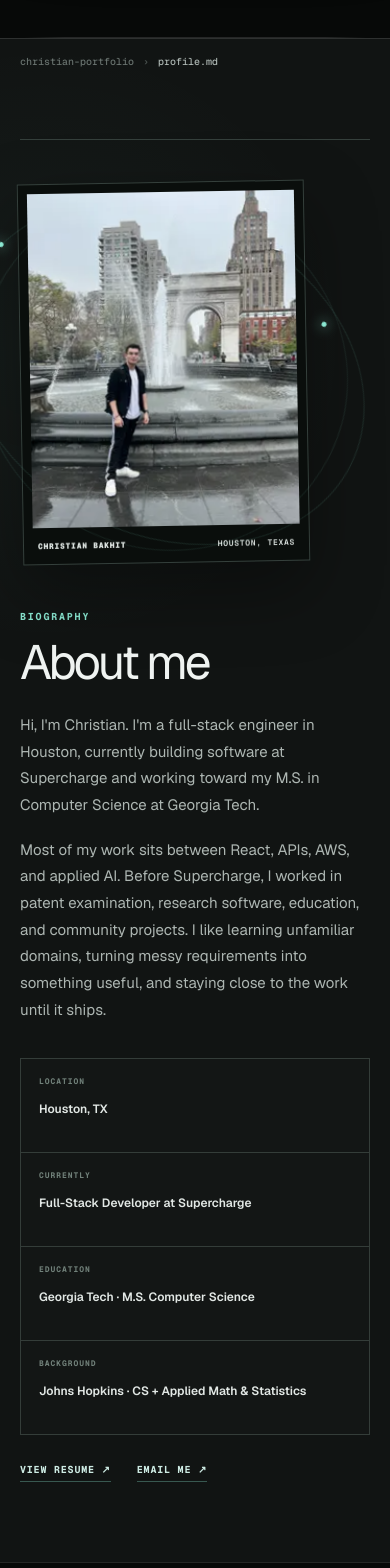
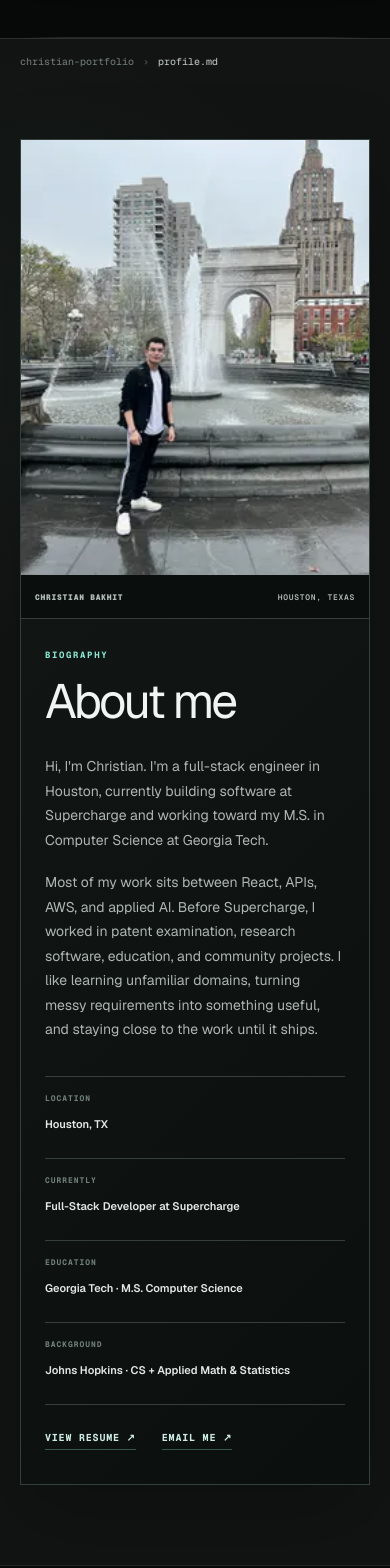
Before and after one commit to ChrisBakhit/christian-portfolio, a Next.js app: page / in a window 390 px wide. Shown: the part 1380-2948 px from the top of the page. Built offline with nearby package versions, Linux system fonts and the light colour scheme.

Commit message:
Rebuild profile panel and anchor signal flip

```diff
--- a/app/navigation.css
+++ b/app/navigation.css
@@ -121,7 +121,7 @@ main.sidebarOpen { padding-left: 268px; }
 .contactSky span:nth-child(1){left:7%;top:21%;width:6px;height:6px}.contactSky span:nth-child(2){left:18%;top:72%;opacity:.14}.contactSky span:nth-child(3){left:34%;top:13%}.contactSky span:nth-child(4){left:52%;top:48%;width:7px;height:7px;opacity:.16}.contactSky span:nth-child(5){left:67%;top:17%;opacity:.28}.contactSky span:nth-child(6){left:79%;top:62%;width:6px;height:6px}.contactSky span:nth-child(7){left:91%;top:28%;opacity:.15}.contactSky span:nth-child(8){left:43%;top:82%}
 .contactSignalArt { position:absolute!important; z-index:1!important; right:5%; top:9%; width:390px; height:280px; color:#07100d; pointer-events:none; opacity:.32; }
 .signalStar { position:absolute; right:15px; top:9px; font-size:34px; line-height:1; text-shadow:0 0 18px rgba(7,16,13,.32); animation:signalStarPulse 3.5s ease-in-out infinite; }
-.signalWaves { position:absolute; right:38px; top:42px; width:210px; height:180px; transform:rotate(-34deg) scaleX(-1); transform-origin:center; }
+.signalWaves { position:absolute; right:38px; top:42px; width:210px; height:180px; transform:rotate(-34deg) scaleX(-1); transform-origin:left bottom; }
 .signalWaves i { position:absolute; left:0; bottom:0; width:70px; height:70px; border:3px solid transparent; border-top-color:#07100d; border-radius:50%; opacity:0; animation:contactBroadcast 3.6s ease-out infinite; }
 .signalWaves i:nth-child(2) { animation-delay:1.2s; }.signalWaves i:nth-child(3) { animation-delay:2.4s; }
 .signalDish { position:absolute; left:20px; bottom:16px; width:145px; height:72px; overflow:hidden; border-bottom:9px solid #07100d; border-radius:0 0 100px 100px; transform:rotate(20deg); animation:dishFloat 5s ease-in-out infinite; }
@@ -145,24 +145,20 @@ main.sidebarOpen { padding-left: 268px; }
 .profileConstellation i:nth-of-type(1){left:9%;top:59%;width:105px;transform:rotate(-48deg)}.profileConstellation i:nth-of-type(2){left:30%;top:24%;width:96px;transform:rotate(35deg)}.profileConstellation i:nth-of-type(3){left:54%;top:46%;width:132px;transform:rotate(-30deg)}
 .profileDocument { max-width:900px; }
 .profileRoute { max-width:1160px; margin:auto; }
-.profileBio { position:relative; z-index:2; display:grid; grid-template-columns:minmax(260px,320px) minmax(0,1fr); gap:clamp(46px,5vw,72px); align-items:start; max-width:1080px; margin:44px auto 0; padding-top:42px; border-top:1px solid #35403c; }
-.profilePhoto { position:relative; width:100%; margin:0; padding:9px; border:1px solid #35403c; background:#0a0e0c; box-shadow:0 28px 70px rgba(0,0,0,.35); transform:rotate(-1deg); }
-.profilePhoto img { position:relative; z-index:1; display:block; width:100%; aspect-ratio:4/5; object-fit:cover; filter:saturate(.78); transition:filter .45s ease; }
+.profileBio { position:relative; z-index:2; display:grid; grid-template-columns:minmax(260px,320px) minmax(0,1fr); align-items:stretch; max-width:1080px; margin:44px auto 0; overflow:hidden; border:1px solid #35403c; background:linear-gradient(135deg,rgba(20,25,23,.98),rgba(11,15,14,.98)); box-shadow:0 30px 80px rgba(0,0,0,.22); }
+.profilePhoto { position:relative; width:100%; height:100%; margin:0; padding:0; border-right:1px solid #35403c; background:#0a0e0c; }
+.profilePhoto img { display:block; width:100%; height:calc(100% - 43px); min-height:430px; object-fit:cover; object-position:center; filter:saturate(.82); transition:filter .4s ease; }
 .profilePhoto:hover img { filter:saturate(1); }
-.profilePhoto figcaption { position:relative; z-index:2; display:flex; justify-content:space-between; gap:12px; padding:13px 5px 4px; color:#dbe2df; font:600 8px var(--font-mono); text-transform:uppercase; letter-spacing:.09em; }
-.profilePhotoOrbit { position:absolute; z-index:0; inset:-20px; border:1px solid rgba(139,233,211,.11); border-radius:50%; transform:rotate(-12deg); animation:profileOrbit 18s linear infinite; }
-.profilePhotoOrbit:before { content:""; position:absolute; inset:22px -15px; border:1px solid rgba(139,233,211,.08); border-radius:50%; }
-.profilePhotoOrbit i { position:absolute; width:5px; height:5px; border-radius:50%; background:var(--teal); box-shadow:0 0 12px var(--teal); }
-.profilePhotoOrbit i:nth-child(1){left:14%;top:20%}.profilePhotoOrbit i:nth-child(2){right:8%;top:47%}.profilePhotoOrbit i:nth-child(3){left:36%;bottom:1%}
-.profileCopy { max-width:680px; padding-top:5px; }
-.profileEyebrow { margin:0 0 17px!important; color:var(--teal)!important; font:650 10px var(--font-mono)!important; letter-spacing:.18em; }
-.profileCopy h2 { margin:0 0 28px; color:#f0f4f2; font-size:clamp(48px,5vw,70px); line-height:.92; letter-spacing:-.06em; }
-.profileCopy>p:not(.profileEyebrow) { margin:0 0 18px; color:#adb6b2; font-size:15px; line-height:1.78; }
-.profileFacts { display:grid; grid-template-columns:repeat(2,minmax(0,1fr)); margin-top:34px; border-top:1px solid #343d39; border-left:1px solid #343d39; }
-.profileFacts div { min-height:94px; padding:17px 18px; border-right:1px solid #343d39; border-bottom:1px solid #343d39; background:rgba(255,255,255,.012); }
-.profileFacts small { display:block; margin-bottom:10px; color:#71817a; font:650 8px var(--font-mono); letter-spacing:.12em; }
-.profileFacts strong { color:#e2e8e5; font-size:12px; line-height:1.5; font-weight:550; }
-.profileLinks { display:flex; gap:26px; margin-top:28px; }
+.profilePhoto figcaption { display:flex; justify-content:space-between; gap:12px; height:43px; align-items:center; padding:0 14px; color:#aeb9b4; font:600 8px var(--font-mono); text-transform:uppercase; letter-spacing:.09em; }
+.profileCopy { max-width:none; padding:clamp(38px,5vw,68px); }
+.profileEyebrow { margin:0 0 18px!important; color:var(--teal)!important; font:650 9px var(--font-mono)!important; letter-spacing:.18em; }
+.profileCopy h2 { margin:0 0 30px; color:#f0f4f2; font-size:clamp(48px,5vw,68px); line-height:.94; letter-spacing:-.055em; }
+.profileCopy>p:not(.profileEyebrow) { max-width:620px; margin:0 0 18px; color:#adb6b2; font-size:14px; line-height:1.75; }
+.profileFacts { display:grid; grid-template-columns:repeat(2,minmax(0,1fr)); gap:0 30px; margin-top:34px; border-top:1px solid #35403c; }
+.profileFacts div { min-height:82px; padding:16px 0; border-bottom:1px solid #35403c; }
+.profileFacts small { display:block; margin-bottom:8px; color:#71817a; font:650 8px var(--font-mono); letter-spacing:.12em; }
+.profileFacts strong { color:#e2e8e5; font-size:11px; line-height:1.5; font-weight:550; }
+.profileLinks { display:flex; gap:26px; margin-top:26px; }
 .profileLinks a { color:#cdebe3; font:650 10px var(--font-mono); text-transform:uppercase; letter-spacing:.08em; border-bottom:1px solid rgba(139,233,211,.32); padding-bottom:5px; }
 .profileLinks a:hover { color:var(--teal); border-color:var(--teal); }
 .routeIntro { display:grid; grid-template-columns:180px minmax(420px,1fr) minmax(220px,.55fr); gap:34px; align-items:end; padding-bottom:48px; border-bottom:1px solid #36403c; }
@@ -390,7 +386,8 @@ main.sidebarOpen { padding-left: 268px; }
   .resumeList:before,.resumeList:after,.resumeItem:before { display:none; }
   .resumeItem:hover { padding-left:0; }
   .about { grid-template-columns:1fr; }
-  .profileBio { grid-template-columns:260px 1fr; gap:42px; }
+  .profileBio { grid-template-columns:250px 1fr; }
+  .profileCopy { padding:34px; }
   .profileDocument { max-width:none; }
   .routeIntro { grid-template-columns:130px 1fr; }
   .routeIntro>p { grid-column:2; }
@@ -412,8 +409,10 @@ main.sidebarOpen { padding-left: 268px; }
   .skillOrbitGrid { grid-template-columns:repeat(2,minmax(0,1fr)); }
   .profileIntro,.focusGrid,.educationCards { grid-template-columns:1fr; }
   .profileBio,.profileFacts { grid-template-columns:1fr; }
-  .profileBio { gap:42px; margin-top:20px; }
-  .profilePhoto { width:min(82%,300px); }
+  .profileBio { gap:0; margin-top:20px; }
+  .profilePhoto { width:100%; height:auto; border-right:0; border-bottom:1px solid #35403c; }
+  .profilePhoto img { height:auto; min-height:0; aspect-ratio:4/5; }
+  .profileCopy { padding:30px 24px 34px; }
   .profileIntro .realPhoto { width:min(78%,260px); }
   .routeIntro,.routeMap,.routeStops { grid-template-columns:1fr; }
   .routeIntro>p { grid-column:auto; }
@@ -450,5 +449,4 @@ main.sidebarOpen { padding-left: 268px; }
 @keyframes contactBroadcast { 0% { opacity:.55; transform:scale(.3); } 75%,100% { opacity:0; transform:scale(3.1); } }
 @keyframes signalStarPulse { 50% { opacity:.5; transform:scale(1.18) rotate(8deg); } }
 @keyframes dishFloat { 50% { translate:0 -7px; rotate:2deg; } }
-@keyframes profileOrbit { to { rotate:342deg; } }
 @media(prefers-reduced-motion:reduce) { .skillGauge { opacity:1; transform:none; } .signalStar,.signalWaves i,.signalDish { animation:none; } .signalWaves i { opacity:.18; } }
--- a/app/page.tsx
+++ b/app/page.tsx
@@ -344,7 +344,6 @@ export default function Home() {
         <div className="editorCrumb"><span>christian-portfolio</span><b>›</b><strong>profile.md</strong></div>
         <article className="profileBio" data-reveal>
           <figure className="profilePhoto">
-            <div className="profilePhotoOrbit" aria-hidden="true"><i /><i /><i /></div>
             <img src="/christian-profile.webp" alt="Christian Bakhit at Washington Square Park" />
             <figcaption><b>Christian Bakhit</b><span>Houston, Texas</span></figcaption>
           </figure>
```
